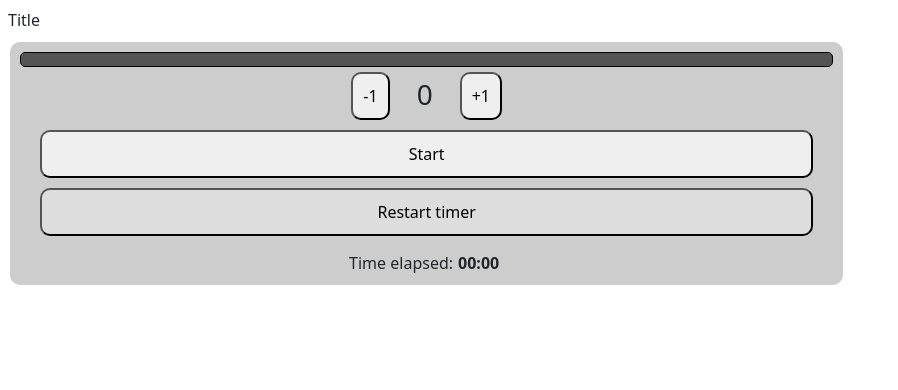
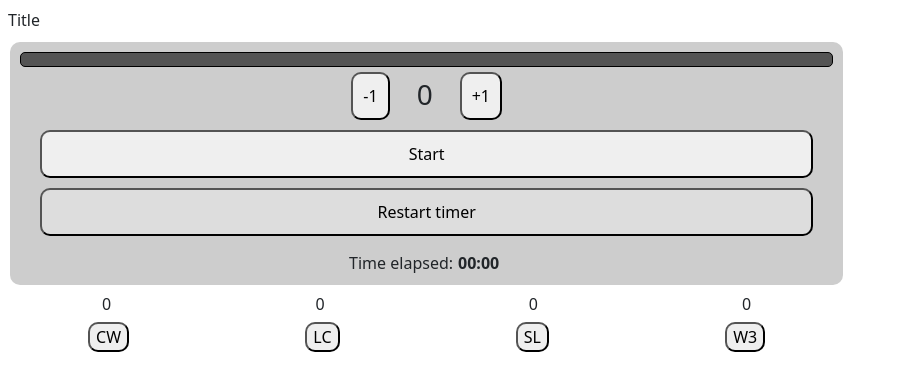
Before and after one commit to vadikz07/main-web, a React (Create React App) app: page /utils in a window 1280 px wide. Shown: the top 390 px of the page, without its empty margins (0-898 px from the left). Built offline with nearby package versions, Linux system fonts and the light colour scheme.

Commit message:
Starting codeJournal app

```diff
--- a/public/styles/style.css
+++ b/public/styles/style.css
@@ -48,4 +48,25 @@
 .container-pbar .timer-container .sec-counter {
   padding: 0px 5px;
   font-weight: bold;
+}
+
+.code-journal-container {
+  display: flex;
+  flex-flow: column nowrap;
+}
+.code-journal-container .labels-container {
+  display: flex;
+  justify-content: space-around;
+  flex-flow: row wrap;
+}
+.code-journal-container .increment-buttons-container {
+  display: flex;
+  flex-flow: row nowrap;
+  justify-content: space-around;
+}
+.code-journal-container .increment-buttons-container .butn {
+  border-radius: 10px;
+}
+.code-journal-container .increment-buttons-container .butn:hover {
+  background-color: rgb(187, 232, 232);
 }/*# sourceMappingURL=style.css.map */
--- a/public/styles/style.scss
+++ b/public/styles/style.scss
@@ -1,3 +1,7 @@
+$sm-rad: 5px;
+$md-rad: 10px;
+$light-aqua: rgb(187, 232, 232);
+
 .container-pbar{
   display: flex;
   flex-flow: column nowrap;
@@ -6,7 +10,7 @@
   background-color: rgb(205, 205, 205);
   margin: 10px;
   padding: 10px;
-  border-radius: 10px;
+  border-radius: $md-rad;
   .counter-container{
    display: flex;
    flex-flow: row nowrap;
@@ -20,13 +24,13 @@
    }
    .butn{
     &:hover{
-      background-color: rgb(187, 232, 232);
+      background-color: $light-aqua;
     }
    }
   }
   .butn{
     padding: 10px;
-    border-radius: 10px;
+    border-radius: $md-rad;
     margin: 5px 20px;
     &:hover{
       background-color: #bebebe;
@@ -36,7 +40,7 @@
     height: 15px;
     background-color: rgb(84, 84, 84);
     border: 1px solid black;
-    border-radius: 5px;
+    border-radius: $sm-rad;
     .prog-bar-fill{
       transition: width 0.1s ease-out;
     }
@@ -51,3 +55,24 @@
     }
   }
 }
+// Code-Journal
+.code-journal-container{
+  display: flex;
+  flex-flow: column nowrap;
+  .labels-container{
+    display: flex;
+    justify-content: space-around;
+    flex-flow: row wrap;
+  }
+  .increment-buttons-container{
+    display: flex;
+    flex-flow: row nowrap;
+    justify-content: space-around;
+    .butn{
+      border-radius: $md-rad;
+      &:hover{
+        background-color: $light-aqua;
+      }
+    }
+  }
+}
--- a/src/pages/UtilsPage.jsx
+++ b/src/pages/UtilsPage.jsx
@@ -6,6 +6,7 @@ import Footer from "../components/Footer";
 
 import Dice from "./utils/DiceRoll";
 import ProgressTimer from "./utils/ProgressTimer";
+import CodeExercisesJournal from "./utils/CodeExercisesJournal";
 
 function UtilsPage() {
   return (
@@ -15,6 +16,7 @@ function UtilsPage() {
       <Jumbo msg="This is the Utilities Page" /> */}
       {/* <Dice sides="6" /> */}
       <ProgressTimer />
+      <CodeExercisesJournal />
       {/* <Footer /> */}
     </>
   );
--- /dev/null
+++ b/src/pages/utils/CodeExercisesJournal.jsx
@@ -0,0 +1,34 @@
+import React, { useState } from "react";
+
+function CodeExercisesJournal() {
+  const [counters, setCounters] = useState({
+    codewars: 0,
+    leetcode: 0,
+    sololearn: 0,
+    w3schools: 0,
+  });
+  function incrementCounter(website) {
+    const updatedCounters = {...counters};
+    updatedCounters[website]++;
+    setCounters(updatedCounters);
+    console.log(updatedCounters);
+  }
+  return (
+    <div className="code-journal-container">
+      <div className="labels-container">
+        <h6>0</h6>
+        <h6>0</h6>
+        <h6>0</h6>
+        <h6>0</h6>
+      </div>
+      <div className="increment-buttons-container">
+          <button className="butn" onClick={() => incrementCounter("codewars")}>CW</button>
+          <button className="butn" onClick={() => incrementCounter("leetcode")}>LC</button>
+          <button className="butn" onClick={() => incrementCounter("sololearn")}>SL</button>
+          <button className="butn" onClick={() => incrementCounter("w3schools")}>W3</button>
+      </div>
+    </div>
+  );
+}
+
+export default CodeExercisesJournal;
```
Also changed, not shown: 1 other file (tests, documents, lock files or other folders).
